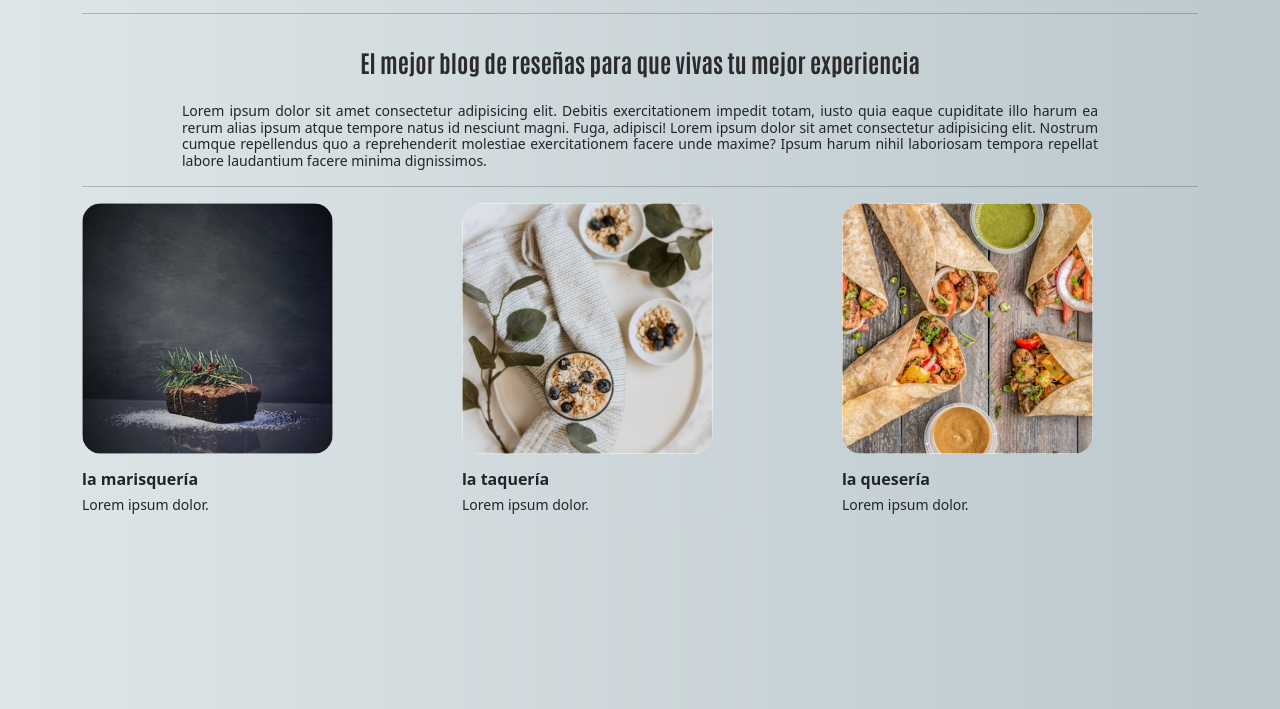
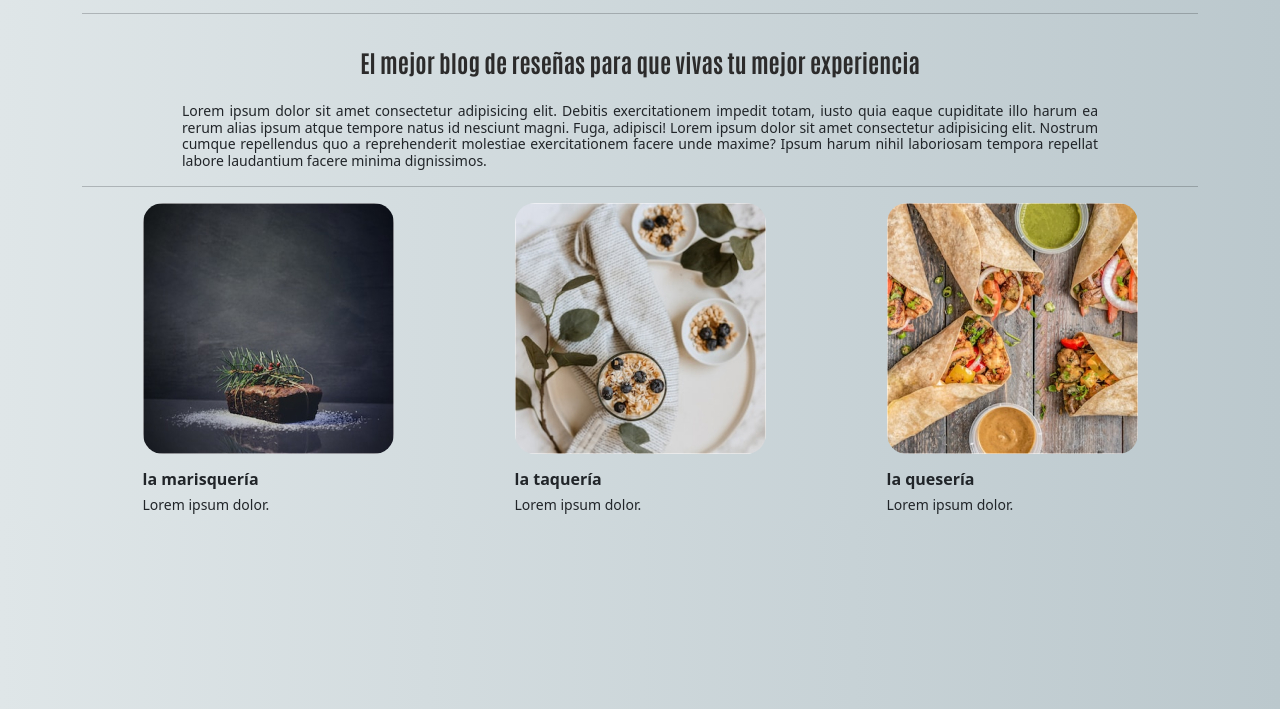
Before and after one commit to macafeijoo/proyecto-morfiblog, a plain HTML site: page index.html in a window 1280 px wide. Shown: the part 91-800 px from the top of the page. Drawn offline with nearby package versions, Linux system fonts and the light colour scheme.

Commit message:
arreglos en el index

```diff
--- a/css/main.css
+++ b/css/main.css
@@ -121,11 +121,11 @@ iframe {
     float: right;
     padding-bottom: 10px;
 }
-/* imagenes */
-
-.container-index .column {
-    float: left;
-    width: 33.33%;
+/* index */
+.grid-index {
+    display: grid;
+    grid-template-columns: auto auto auto;
+    justify-content: space-around;
 }
 .container-index img {
     border-radius: 20px;
--- a/index.html
+++ b/index.html
@@ -19,7 +19,7 @@
     <title>Morfiblog</title>
 </head>
 <body>
-    <div class="container">
+<div class="container">
 
 <!-- header -->
 <header>
@@ -46,22 +46,23 @@
 
 <!-- imagenes-->
 <div class="container-index">
- <div class="row">
-     <div class = "column">
-         <img src="imagenes/budin-01.jpg" alt="imagen de budín" class="index-01">
-         <h4 class="color-primary bold">la marisquería</h4>
-         <h5 class="color-primary">Lorem ipsum dolor.</h5>
+<div class="grid-index">
+    <div class="color-primary">
+        <img src="imagenes/budin-01.jpg" alt="imagen de budín" class="index-01">
+        <h4>la marisquería</h4>
+        <h5>Lorem ipsum dolor.</h5>
+    </div>
+    <div class = "color-primary">
+         <img src="imagenes/pasta-02.jpg" alt="imagen de pasta" class="index-02">
+         <h4>la taquería</h4>
+         <h5>Lorem ipsum dolor.</h5>
      </div>
-     <div class = "column">
-         <img src="imagenes/pasta-02.jpg" alt="imagen de pasta" class="index-02">
-         <h4 class="color-primary bold">la taquería</h4>
-         <h5 class="color-primary">Lorem ipsum dolor.</h5>
+     <div class = "color-primary">
+         <img src="imagenes/tacos-03.jpg" alt="imagen de tacos" class="index-03">
+         <h4>la quesería</h4>
+         <h5>Lorem ipsum dolor.</h5>
      </div>
-     <div class = "column">
-         <img src="imagenes/tacos-03.jpg" alt="imagen de tacos" class="index-03">
-         <h4 class="color-primary bold">la quesería</h4>
-         <h5 class="color-primary">Lorem ipsum dolor.</h5>
-     </div>
+</div>
  </div>
 </div>
 
```
